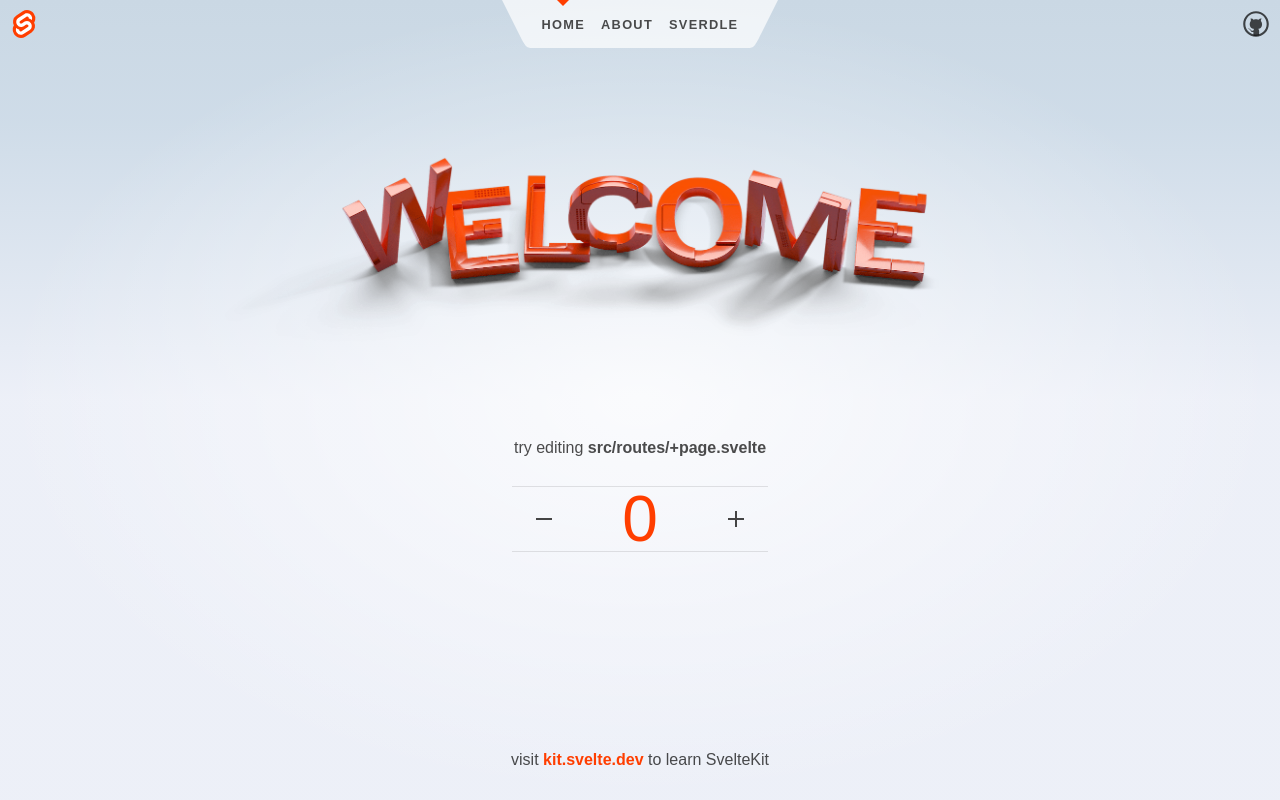
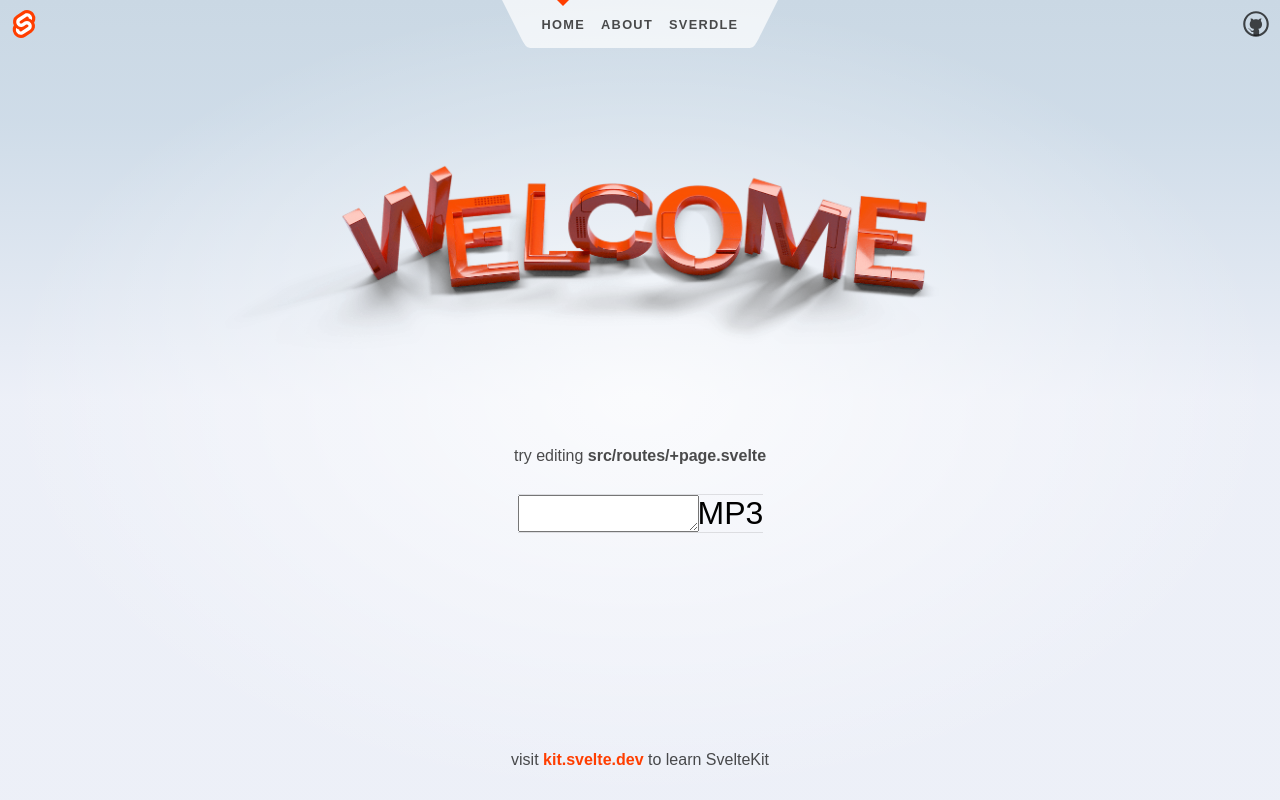
Before and after one commit to chedieck/voze, a SvelteKit app: page / in a window 1280 px wide. Built offline with nearby package versions, Linux system fonts and the light colour scheme.

Commit message:
feat: functional pipeline

```diff
--- a/src/routes/Counter.svelte
+++ b/src/routes/Counter.svelte
@@ -1,37 +1,21 @@
 <script lang="ts">
-	import { spring } from 'svelte/motion';
+	let text = '';
+	let error = '';
 
-	let count = 0;
-
-	const displayed_count = spring();
-	$: displayed_count.set(count);
-	$: offset = modulo($displayed_count, 1);
-
-	function modulo(n: number, m: number) {
-		// handle negative numbers
-		return ((n % m) + m) % m;
+	function getMP3() {
+		if (text.length > 5000) {
+			error = 'At most 5000 chars.'
+		}
+		fetch('/api/tomp3')
 	}
 </script>
 
 <div class="counter">
-	<button on:click={() => (count -= 1)} aria-label="Decrease the counter by one">
-		<svg aria-hidden="true" viewBox="0 0 1 1">
-			<path d="M0,0.5 L1,0.5" />
-		</svg>
+	<textarea bind:value={text}/>
+	<button on:click={() => getMP3()} aria-label="Get mp3">
+		MP3
 	</button>
 
-	<div class="counter-viewport">
-		<div class="counter-digits" style="transform: translate(0, {100 * offset}%)">
-			<strong class="hidden" aria-hidden="true">{Math.floor($displayed_count + 1)}</strong>
-			<strong>{Math.floor($displayed_count)}</strong>
-		</div>
-	</div>
-
-	<button on:click={() => (count += 1)} aria-label="Increase the counter by one">
-		<svg aria-hidden="true" viewBox="0 0 1 1">
-			<path d="M0,0.5 L1,0.5 M0.5,0 L0.5,1" />
-		</svg>
-	</button>
 </div>
 
 <style>
--- /dev/null
+++ b/src/routes/api/tomp3/+server.ts
@@ -0,0 +1,10 @@
+import { runScript } from '../../../scripts/jsscript.js'
+
+
+/** @type {import('./$types').RequestHandler} */
+export function GET({ url }) {
+  console.log('uai')
+  runScript()
+  const random = 10 + Math.random() * 2;
+  return new Response(String(random));
+}
--- /dev/null
+++ b/src/scripts/jsscript.js
@@ -0,0 +1,12 @@
+import { exec } from 'child_process'
+
+export function runScript() {
+  exec('./src/scripts/script.sh', (error, stdout, stderr) => {
+    if (error) {
+      console.error(`Error running script: ${error}`);
+      return;
+    }
+    console.log(`stdout: ${stdout}`);
+    console.log(`stderr: ${stderr}`);
+  });
+}
--- a/tsconfig.json
+++ b/tsconfig.json
@@ -8,7 +8,11 @@
 		"resolveJsonModule": true,
 		"skipLibCheck": true,
 		"sourceMap": true,
-		"strict": true
+		"strict": true,
+		"baseUrl": ".",
+		"paths": {
+			"~/*": ["src/*"]
+		}
 	}
 	// Path aliases are handled by https://kit.svelte.dev/docs/configuration#alias
 	//
```
Also changed, not shown: 2 other files (tests, documents, lock files or other folders).
